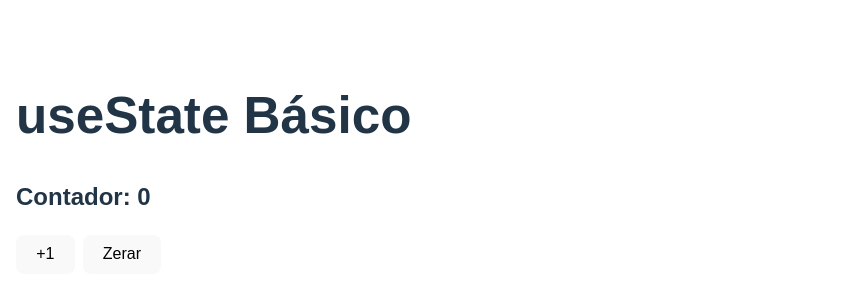
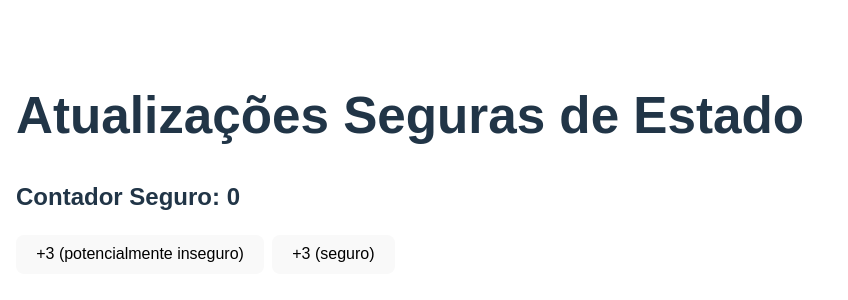
Before and after one commit to felipesayegg/React-Vite, a React (Vite) app: page / in a window 1280 px wide. Shown: the part 236-536 px from the top of the page, without its empty margins (0-848 px from the left). Built offline with nearby package versions, Linux system fonts and the light colour scheme.

Commit message:
COntador_Seguro_done

```diff
--- a/src/App.jsx
+++ b/src/App.jsx
@@ -1,9 +1,9 @@
-import Contador from "./components/Contador";
+import ContadorSeguro from "./components/ContadorSeguro";
 export default function App() {
   return (
     <main style={{ fontFamily: "sans-serif", padding: 16 }}>
-      <h1>useState Básico</h1>
-      <Contador />
+      <h1>Atualizações Seguras de Estado</h1>
+      <ContadorSeguro />
     </main>
   );
 }
--- /dev/null
+++ b/src/components/ContadorSeguro.jsx
@@ -0,0 +1,25 @@
+import { useState } from "react";
+export default function ContadorSeguro() {
+  const [valor, setValor] = useState(0);
+  function addTresVezesInseguro() {
+    // Pode falhar em cenários com batching, pois lê 'valor' desatualizado
+    setValor(valor + 1);
+    setValor(valor + 1);
+    setValor(valor + 1);
+  }
+  function addTresVezesSeguro() {
+    // Forma correta quando depende do estado anterior
+    setValor((v) => v + 1);
+    setValor((v) => v + 1);
+    setValor((v) => v + 1);
+  }
+  return (
+    <section>
+      <h2>Contador Seguro: {valor}</h2>
+      <button onClick={addTresVezesInseguro}>+3 (potencialmente inseguro)</button>
+      <button onClick={addTresVezesSeguro} style={{ marginLeft: 8 }}>
+        +3 (seguro)
+      </button>
+    </section>
+  );
+}
```
Also changed, not shown: src/components/ListaNumeros.jsx (added, +25 -0 lines), src/components/UsuarioInfo.jsx (added, +25 -0 lines).
